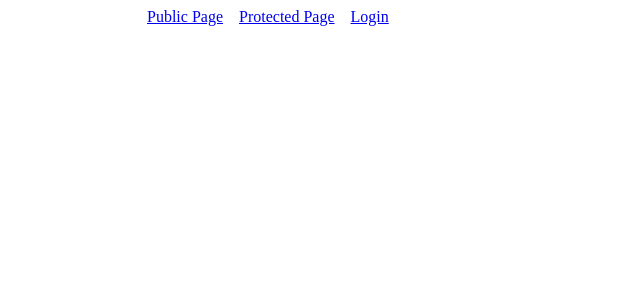
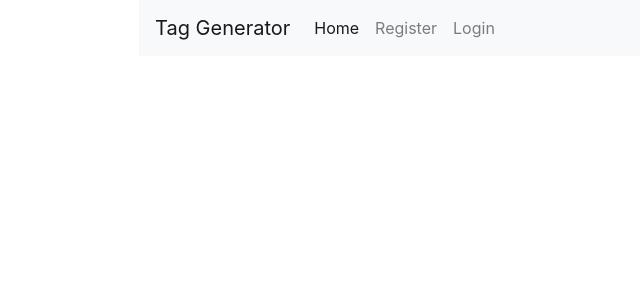
Before and after one commit to shaneocon/tag-generator, a React (Create React App) app in the folder client/: page / in a window 1280 px wide. Shown: the top 300 px of the page, without its empty margins (101-741 px from the left). Built offline with nearby package versions, Linux system fonts and the light colour scheme.

Commit message:
added navBar

```diff
--- a/client/package.json
+++ b/client/package.json
@@ -8,6 +8,7 @@
     "@testing-library/react": "^11.2.5",
     "@testing-library/user-event": "^12.7.2",
     "axios": "^0.21.1",
+    "bootstrap": "^4.6.0",
     "jwt-decode": "^3.1.2",
     "react": "^17.0.1",
     "react-dom": "^17.0.1",
--- a/client/public/index.html
+++ b/client/public/index.html
@@ -24,7 +24,7 @@
       work correctly both with client-side routing and a non-root public URL.
       Learn how to configure a non-root public URL by running `npm run build`.
     -->
-    <title>React App</title>
+    <title>Tag Generator</title>
   </head>
   <body>
     <noscript>You need to enable JavaScript to run this app.</noscript>
--- a/client/src/App.js
+++ b/client/src/App.js
@@ -35,7 +35,7 @@
             <PrivateRoute path="/protected">
               <ProtectedPage />
             </PrivateRoute>
-            <PrivateRoute path="/profile">
+            <PrivateRoute path="/user-profile">
               <UserProfilePage />
             </PrivateRoute>
           </Switch>
--- a/client/src/components/Navbar.js
+++ b/client/src/components/Navbar.js
@@ -1,16 +1,6 @@
 import { Link } from "react-router-dom";
 import { useAuth } from "../util/authContext";
 
-const styles = {
-  ul: {
-    display: "flex",
-    justifyContent: "flex-start",
-    listStyleType: "none",
-    margin: 0,
-    padding: 0
-  },
-  li: { display: "block", padding: "0.5em" }
-};
 
 function Navbar() {
   const auth = useAuth();
@@ -18,29 +8,70 @@
   const signOut = () => {
     auth.logout();
   };
-  return (
-    <ul style={styles.ul}>
-      <li style={styles.li}>
-        <Link to="/public">Public Page</Link>
-      </li>
-      <li style={styles.li}>
-        <Link to="/protected">Protected Page</Link>
-      </li>
-      {auth.isLoggedIn && (
-        <li style={styles.li}>
-          <Link to="/profile">Profile Page</Link>
-        </li>
-      )}
-      <li style={styles.li}>
+  // return (
+  //   <ul style={styles.ul}>
+  //     <li style={styles.li}>
+  //       <Link to="/public">Public Page</Link>
+  //     </li>
+  //     <li style={styles.li}>
+  //       <Link to="/protected">Protected Page</Link>
+  //     </li>
+  //     {auth.isLoggedIn && (
+  //       <li style={styles.li}>
+  //         <Link to="/profile">Profile Page</Link>
+  //       </li>
+  //     )}
+  //     <li style={styles.li}>
+  //       {auth.isLoggedIn ? (
+  //         <button type="button" onClick={signOut}>
+  //           Sign Out
+  //         </button>
+  //       ) : (
+  //         <Link to="/login">Login</Link>
+  //       )}
+  //     </li>
+  //   </ul>
+
+
+return (
+  <nav className="navbar navbar-expand-lg navbar-light bg-light">
+        <Link className="navbar-brand" to="/">
+          Tag Generator
+        </Link>
+        <button
+          className="navbar-toggler"
+          type="button"
+          data-toggle="collapse"
+          data-target="#navbarNavAltMarkup"
+          aria-controls="navbarNavAltMarkup"
+          aria-expanded="false"
+          aria-label="Toggle navigation"
+        >
+          <span className="navbar-toggler-icon"></span>
+        </button>
+        <div className="collapse navbar-collapse" id="navbarNavAltMarkup">
+          <div className="navbar-nav">
+            <Link className="nav-item nav-link active" to="/">
+              Home <span className="sr-only">(current)</span>
+            </Link>
+            <Link className="nav-item nav-link" to="/signup">
+              Register
+            </Link>
+            {auth.isLoggedIn && <Link className="nav-item nav-link" to="/user-profile">
+              Account
+            </Link>}
+
         {auth.isLoggedIn ? (
           <button type="button" onClick={signOut}>
             Sign Out
           </button>
         ) : (
-          <Link to="/login">Login</Link>
+          <Link to="/login" className="nav-item nav-link">Login</Link>
         )}
-      </li>
-    </ul>
+
+          </div>
+        </div>
+      </nav>
   );
 }
 
--- a/client/src/index.js
+++ b/client/src/index.js
@@ -1,6 +1,6 @@
 import React from "react";
 import ReactDOM from "react-dom";
-
+import 'bootstrap/dist/css/bootstrap.min.css';
 import "./index.css";
 import App from "./App";
 
--- a/client/src/pages/LoginPage.js
+++ b/client/src/pages/LoginPage.js
@@ -1,12 +1,13 @@
 import { useState } from "react";
 import { Link, Redirect } from "react-router-dom";
 import { useAuth } from "../util/authContext";
+
 
 function LoginPage() {
   let auth = useAuth();
   const [formState, setFormState] = useState({
     email: "",
-    password: ""
+    password: "",
   });
 
   const handleInputChange = (event) => {
@@ -26,6 +27,7 @@
 
   return (
     <div>
+
       <h1>Login</h1>
       <form onSubmit={login}>
         <label htmlFor="email">Email:</label>
```
Also changed, not shown: 1 other file (tests, documents, lock files or other folders).
